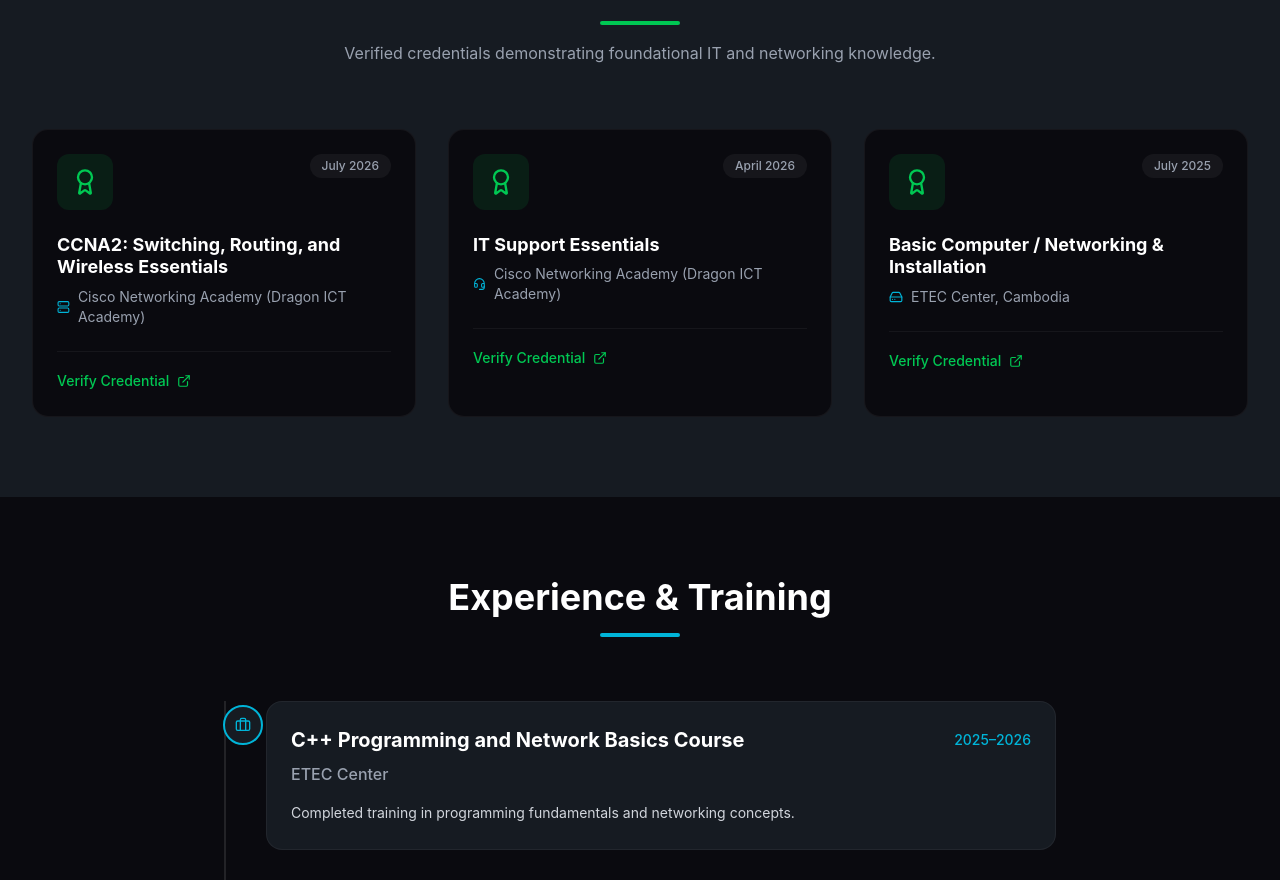
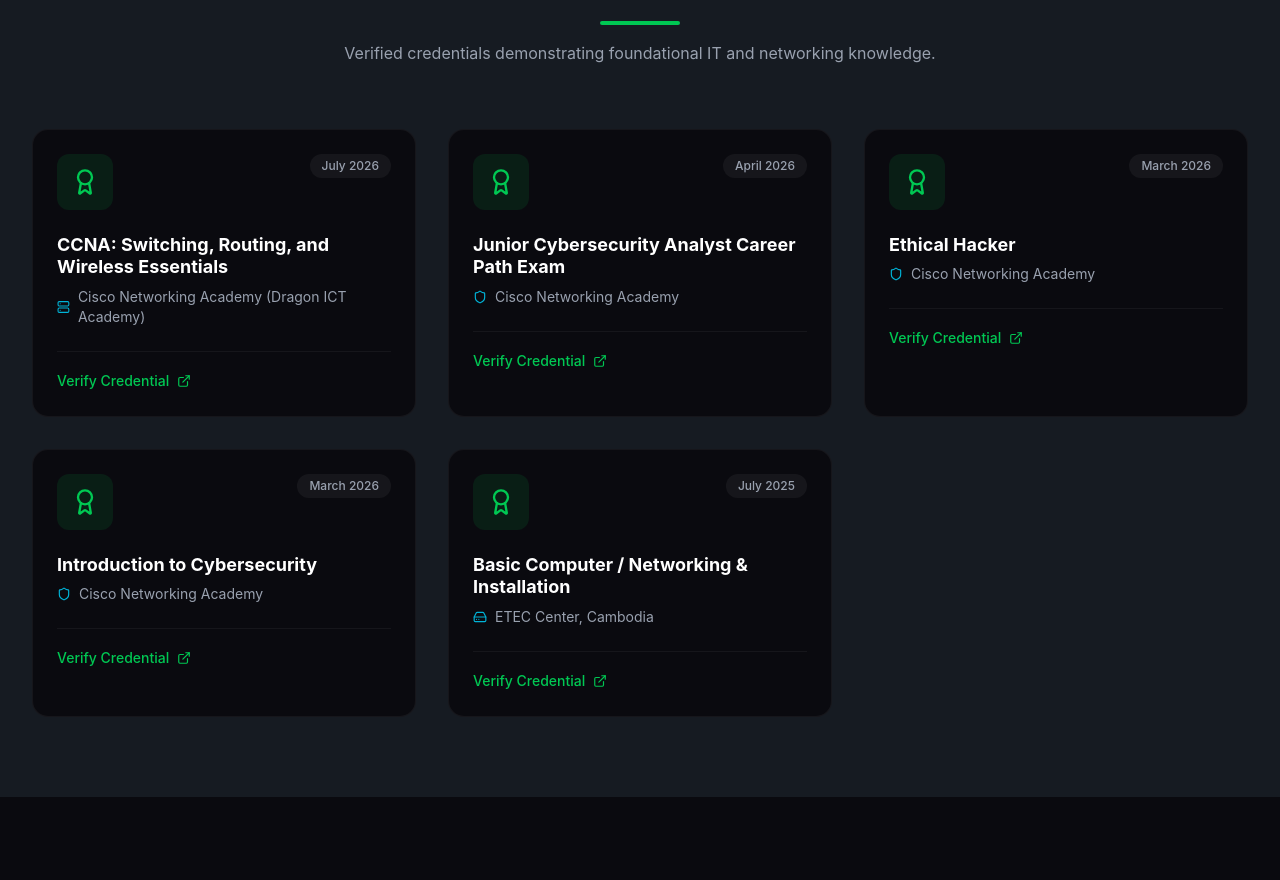
Before and after one commit to HORT7M/my_porflio, a React app: page / in a window 1280 px wide. Shown: the part 2368-3248 px from the top of the page. Built offline with nearby package versions, Linux system fonts and the light colour scheme; the HTML template or start-up script is replaced by a standard one.

Commit message:
Update certifications with verified credentials

```diff
--- a/src/components/Certifications.tsx
+++ b/src/components/Certifications.tsx
@@ -50,7 +50,7 @@
                 </p>
 
                 <div className="pt-4 border-t border-white/5">
-                  <a href="#" className="inline-flex items-center gap-2 text-sm text-success hover:text-success/80 transition-colors font-medium">
+                  <a href={cert.verifyLink || "#"} target="_blank" rel="noopener noreferrer" className="inline-flex items-center gap-2 text-sm text-success hover:text-success/80 transition-colors font-medium">
                     Verify Credential
                     <ExternalLink size={14} />
                   </a>
--- a/src/data/portfolioData.ts
+++ b/src/data/portfolioData.ts
@@ -1,4 +1,4 @@
-import { Network, Server, MonitorSmartphone, Wrench, HardDrive, Headset, Users } from 'lucide-react';
+import { Network, Server, MonitorSmartphone, Wrench, HardDrive, Headset, Users, Shield } from 'lucide-react';
 
 export const personalInfo = {
   name: "NON HORT",
@@ -67,24 +67,43 @@
 export const certifications = [
   {
     id: 1,
-    name: "CCNA2: Switching, Routing, and Wireless Essentials",
+    name: "CCNA: Switching, Routing, and Wireless Essentials",
     authority: "Cisco Networking Academy (Dragon ICT Academy)",
     date: "July 2026",
-    icon: Server // placeholder icon for badge
+    icon: Server,
+    verifyLink: "https://my-porflio-kappa.vercel.app/#"
   },
   {
     id: 2,
-    name: "IT Support Essentials",
-    authority: "Cisco Networking Academy (Dragon ICT Academy)",
+    name: "Junior Cybersecurity Analyst Career Path Exam",
+    authority: "Cisco Networking Academy",
     date: "April 2026",
-    icon: Headset
+    icon: Shield,
+    verifyLink: "https://my-porflio-kappa.vercel.app/#"
   },
   {
     id: 3,
+    name: "Ethical Hacker",
+    authority: "Cisco Networking Academy",
+    date: "March 2026",
+    icon: Shield,
+    verifyLink: "https://my-porflio-kappa.vercel.app/#"
+  },
+  {
+    id: 4,
+    name: "Introduction to Cybersecurity",
+    authority: "Cisco Networking Academy",
+    date: "March 2026",
+    icon: Shield,
+    verifyLink: "https://my-porflio-kappa.vercel.app/#"
+  },
+  {
+    id: 5,
     name: "Basic Computer / Networking & Installation",
     authority: "ETEC Center, Cambodia",
     date: "July 2025",
-    icon: HardDrive
+    icon: HardDrive,
+    verifyLink: "https://my-porflio-kappa.vercel.app/#"
   }
 ];
 
```
